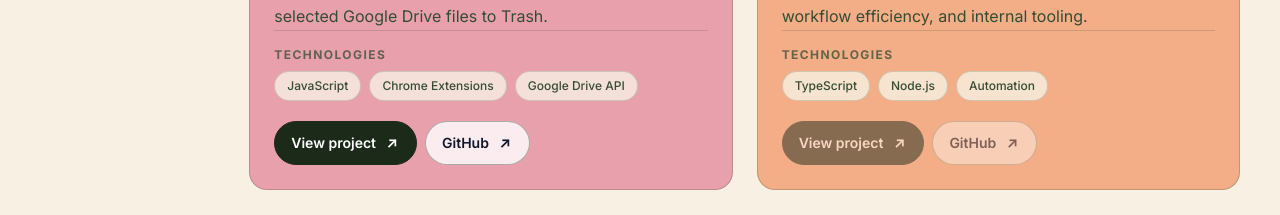
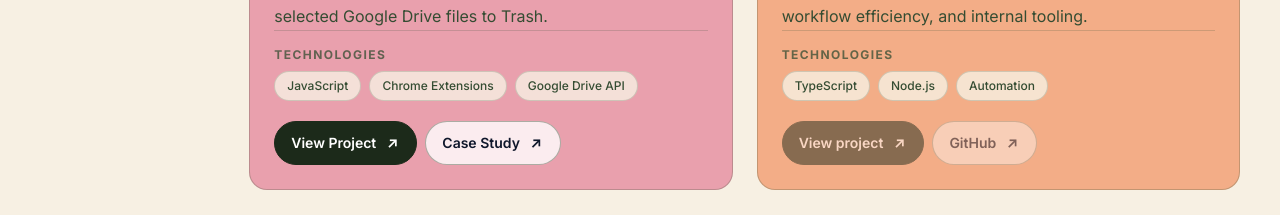
Before and after one commit to julsoyola/juliana-portfolio, a Next.js app in the folder portfolio/: page / in a window 1280 px wide. Shown: the part 2340-2555 px from the top of the page. Built offline with nearby package versions, Linux system fonts and the light colour scheme.

Commit message:
feat: link GoogleCleaner case study from project card

```diff
--- a/portfolio/components/Projects.tsx
+++ b/portfolio/components/Projects.tsx
@@ -23,6 +23,7 @@ const projects = [
   },
   {
     title: "GoogleCleaner",
+    caseStudyUrl: "/work/googlecleaner",
     description:
       "A Chrome extension for reviewing, filtering, and moving selected Google Drive files to Trash.",
     stack: ["JavaScript", "Chrome Extensions", "Google Drive API"],
@@ -180,9 +181,9 @@ export default function Projects() {
 
                     <div className="mt-5 flex flex-wrap gap-[8px]">
                       {[
-                        { label: project.title === "MacWipe" ? "View Project" : project.caseStudyUrl ? "Case Study" : "View project", url: project.title === "MacWipe" ? project.liveUrl : project.caseStudyUrl ?? project.liveUrl, style: primaryControlClassName },
-                        ...(project.title === "MacWipe" ? [{ label: "Case Study", url: project.caseStudyUrl, style: secondaryControlClassName }] : []),
-                        ...(project.title === "MacWipe" ? [] : [{ label: "GitHub", url: project.githubUrl, style: secondaryControlClassName }]),
+                        { label: (project.title === "MacWipe" || project.title === "GoogleCleaner") ? "View Project" : project.caseStudyUrl ? "Case Study" : "View project", url: (project.title === "MacWipe" || project.title === "GoogleCleaner") ? project.liveUrl : project.caseStudyUrl ?? project.liveUrl, style: primaryControlClassName },
+                        ...((project.title === "MacWipe" || project.title === "GoogleCleaner") ? [{ label: "Case Study", url: project.caseStudyUrl, style: secondaryControlClassName }] : []),
+                        ...((project.title === "MacWipe" || project.title === "GoogleCleaner") ? [] : [{ label: "GitHub", url: project.githubUrl, style: secondaryControlClassName }]),
                       ].map(({ label, url, style }) =>
                         url ? (
                           <Link
```
